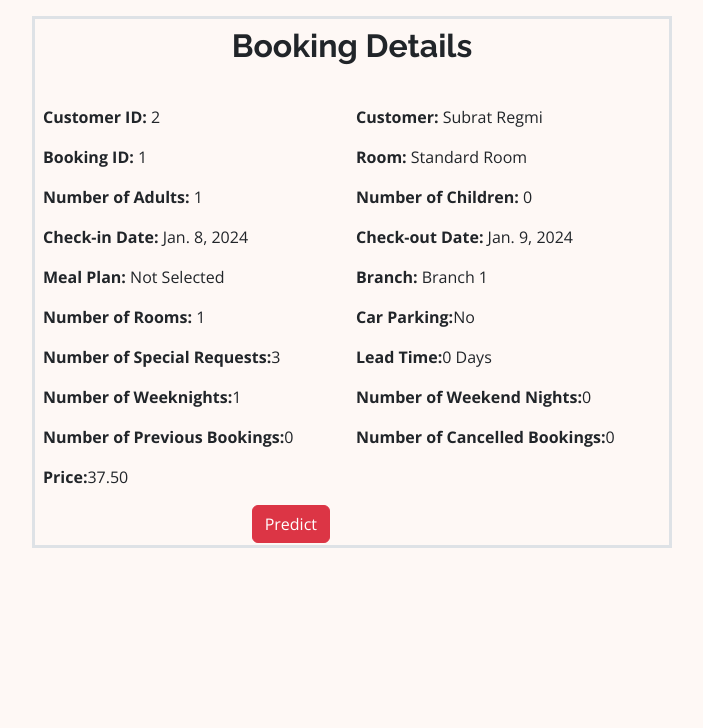
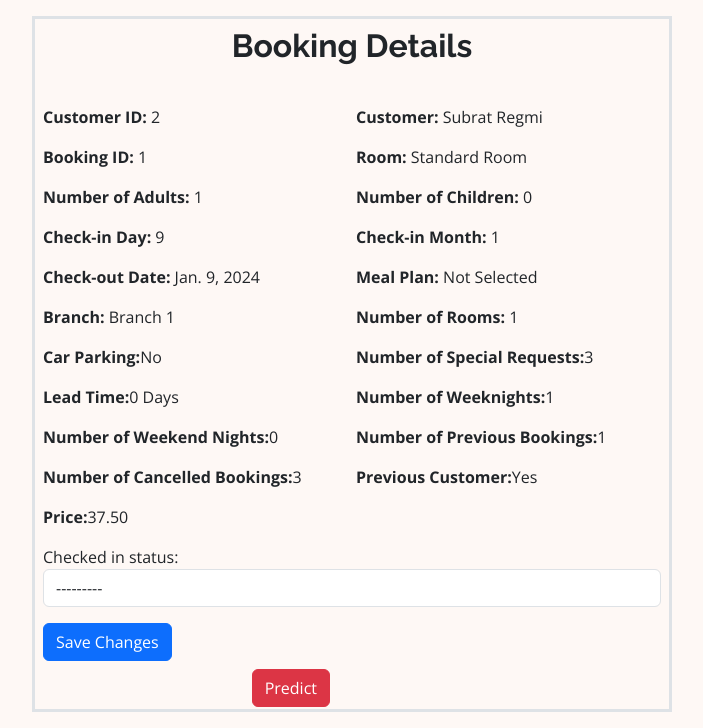
Before and after one commit to sregmi02/Hotel-Booking-Cancellation-Prediction-System, a Django app: page /employee/booking_details_emp/1 in a window 1280 px wide. Shown: the part 72-800 px from the top of the page, without its empty margins (288-991 px from the left). Run offline with Django 4.2, Linux system fonts and the light colour scheme; a user stored in the database is signed in; data comes from the database, SQL or seed files in the repository; both versions use the stored data as it was after the commit; some libraries are stand-ins or nearby versions.

Commit message:
Updated Application 1.0

```diff
--- a/hotelbooking/customer/templates/customer/booking_details.html
+++ b/hotelbooking/customer/templates/customer/booking_details.html
@@ -46,6 +46,10 @@
   <div class="col-md-6">
     <label for="parking" class="form-label"><strong>Previous Cancellations:</strong>{{booking.customer.previous_bookings_cancelled}}</label>
   </div>
+  <div class="col-md-6">
+    <a href = {% url "update_booking" booking.id %} class = "btn btn-get-started">Update Booking</a></label>
+  </div>
+
 
 
 </div>
--- a/hotelbooking/employee/templates/employee/booking_details_emp.html
+++ b/hotelbooking/employee/templates/employee/booking_details_emp.html
@@ -28,7 +28,10 @@
     <label for="children" class="form-label"><strong>Number of Children:</strong> {{booking.no_of_children}}</label>
   </div>
   <div class="col-md-6">
-    <label for="checkin" class="form-label"><strong>Check-in Date:</strong> {{booking.checkin_date}}</label>
+    <label for="checkin" class="form-label"><strong>Check-in Day:</strong> {{booking.checkin_day}}</label>
+  </div>
+  <div class="col-md-6">
+    <label for="checkin" class="form-label"><strong>Check-in Month:</strong> {{booking.checkin_month}}</label>
   </div>
   <div class="col-md-6">
     <label for="checkout" class="form-label"><strong>Check-out Date:</strong> {{booking.checkout_date}}</label>
@@ -58,15 +61,18 @@
     <label for="weekendnights" class="form-label"><strong>Number of Weekend Nights:</strong>{{booking.weekend_nights}}</label>
   </div>
   <div class="col-md-6">
-    <label for="bookings" class="form-label"><strong>Number of Previous Bookings:</strong>{{booking.weekend_nights}}</label>
+    <label for="bookings" class="form-label"><strong>Number of Previous Bookings:</strong>{{booking.customer.previous_bookings_not_cancelled}}</label>
   </div>
   <div class="col-md-6">
-    <label for="cancelled" class="form-label"><strong>Number of Cancelled Bookings:</strong>{{booking.weekend_nights}}</label>
+    <label for="cancelled" class="form-label"><strong>Number of Cancelled Bookings:</strong>{{booking.customer.previous_bookings_cancelled}}</label>
+  </div>
+  <div class="col-md-6">
+    <label for="cancelled" class="form-label"><strong>Previous Customer:</strong>{{booking.customer.repeated_guest|yesno:'Yes,No'}}</label>
   </div>
   <div class="col-md-6">
     <label for="parking" class="form-label"><strong>Price:</strong>{{booking.dynamic_price}}</label>
   </div>
-  {% comment %} <div class="col-md-12">
+<div class="col-md-12">
     <form method = 'POST'>
     {% csrf_token %}
       {% for fields in form%}
@@ -79,7 +85,7 @@
 {% endif %}
       <button type = "submit" class = 'btn btn-primary'>Save Changes</button>
     </form>
-  </div> {% endcomment %}
+  </div>
   <div class = "col-md-4 offset-4">
   <form method="post" action="">
     {% csrf_token %}
--- a/hotelbooking/shared/admin.py
+++ b/hotelbooking/shared/admin.py
@@ -4,7 +4,7 @@ from .models import CustomUser, Room, Booking
 
 class CustomUserAdmin(UserAdmin):
     model = CustomUser
-    list_display = ['email', 'username', 'fullname', 'is_customer', 'is_employee','previous_bookings_cancelled']
+    list_display = ['email', 'username', 'fullname', 'is_customer', 'is_employee','previous_bookings_cancelled','repeated_guest']
 
 admin.site.register(CustomUser, CustomUserAdmin)
 admin.site.register(Room)
--- a/hotelbooking/shared/models.py
+++ b/hotelbooking/shared/models.py
@@ -35,9 +35,9 @@ class CustomUser(AbstractUser):
     phone_number = models.CharField(max_length=15, blank=True, null=True, validators=[RegexValidator(regex=r'^\d+$', message='Phone number must contain only digits.')])
     is_customer = models.BooleanField(default=False)
     is_employee = models.BooleanField(default=False)
+    repeated_guest = models.BooleanField(null  = True, default = False)
     previous_bookings_not_cancelled = models.IntegerField(default=0)
     previous_bookings_cancelled = models.IntegerField(default=0)
-
     objects = CustomUserManager()
 
     USERNAME_FIELD = 'email'
@@ -80,6 +80,8 @@ class Booking(models.Model):
     no_of_adults = models.PositiveIntegerField(default = 1)
     no_of_children = models.IntegerField(default = 0)
     checkin_date = models.DateField(default = datetime.now().date())
+    checkin_month = models.IntegerField(null = True)
+    checkin_day = models.IntegerField(null = True)
     checkout_date = models.DateField(default = datetime.now().date() + timedelta(days=1))
     booking_date = models.DateField(default = datetime.now().date())
     no_of_days = models.IntegerField(blank = True, null = True)
@@ -136,12 +138,22 @@ class Booking(models.Model):
         self.weekend_nights = (self.no_of_days - self.weeknights)
         self.dynamic_price = self.calculateprice()
         self.no_of_special_requests = self.calculate_special_requests()
+        self.checkin_month = self.checkin_date.month
+        self.checkin_day = self.checkin_date.day + 1
         if self.checked_in_status == 'False':
             self.status = False
             self.customer.previous_bookings_cancelled +=1
+            self.customer.save()
         elif self.checked_in_status == 'True':
             self.status = True
             self.customer.previous_bookings_not_cancelled +=1
+            self.customer.save()
+        if self.customer.previous_bookings_not_cancelled >= 1:
+            self.customer.repeated_guest = True
+            self.customer.save()
+        else:
+            self.customer.repeated_guest = False
+            self.customer.save()
 
         super().save(*args, **kwargs)
 
```
Also changed, not shown: hotelbooking/db.sqlite3.
